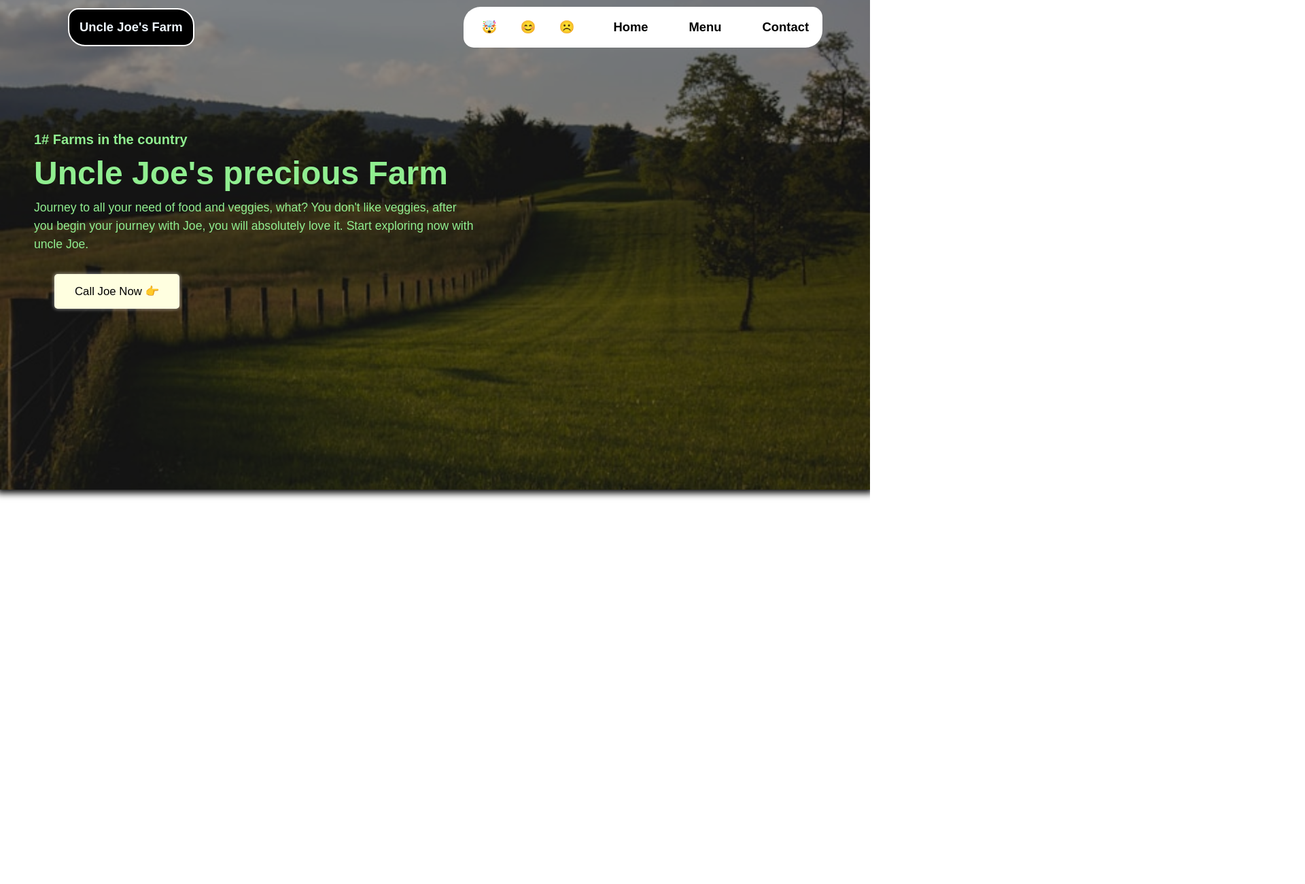
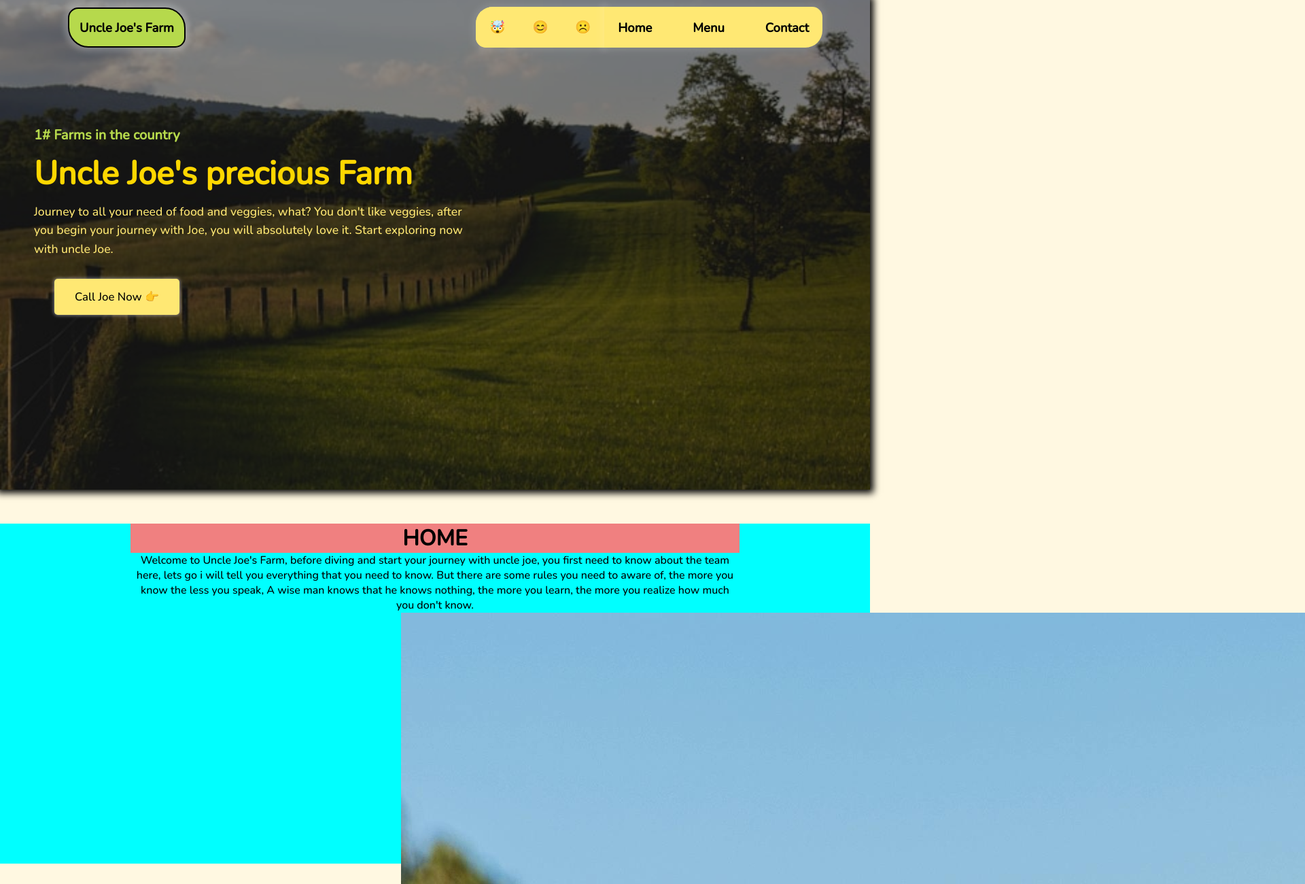
Before and after one commit to FadilMS18/restaurant-page, a website built with webpack: page src/index.html in a window 1280 px wide. Shown: the top 1300 px of the page at 68% size, 1920 px wide, since content can reach past the window. Built offline with nearby package versions, Linux system fonts and the light colour scheme.

Commit message:
Finally fix the problem with duplicated asset

```diff
--- a/package.json
+++ b/package.json
@@ -15,9 +15,9 @@
   "devDependencies": {
     "css-loader": "^6.10.0",
     "file-loader": "^6.2.0",
+    "html-loader": "^5.0.0",
     "html-webpack-plugin": "^5.6.0",
     "style-loader": "^3.3.4",
-    "url-loader": "^4.1.1",
     "webpack": "^5.90.3",
     "webpack-cli": "^5.1.4",
     "webpack-dev-server": "^5.0.3",
--- a/src/style.css
+++ b/src/css/header.css
@@ -1,5 +1,13 @@
 :root{
-    font-family: arial ;
+    font-family: 'nunito' ;
+    --primary : #B6D94C;
+    --secondary : #FFE873;
+    --support : #87CEEB;
+    --primaryHard : #65B741;
+    --secondaryHard :gold;
+    --black : #000000;
+    --white : #FFFFFF;
+
 }
 
 *{
@@ -11,14 +19,24 @@
     margin:0;
 }
 
+a{
+    color: inherit;
+    text-decoration: none;
+}
+a:visited{
+    color: inherit;
+    text-decoration: none;
+}
+
 body{
     height: 1000vh;
-    /* background-image: linear-gradient(to right bottom, #008DDA, #41C9E2, #ACE2E1, #f7eedd); */
+    background-color:#FFF8E1;
+    /* background-color:#E0E0E0; */
 }
 
 header#header{
     height:90vh;
-    background-image: url(./images/collin-wulrT9QNAoA-unsplash.jpg);
+    background-image: url(./../images/collin-wulrT9QNAoA-unsplash.jpg);
     background-size: cover;
     background-repeat: no-repeat;
     background-position: center;
@@ -31,7 +49,6 @@ header > nav#nav{
     height: 60px;
     align-items: center;
     justify-content: center;
-    /* background-color: hsl(0, 0%, 100%, .5); */
     padding: 10px 0 0 100px;
     position: sticky;
     top: 0;
@@ -46,27 +63,29 @@ nav *{
 }
 
 nav#nav > h3{
-    color: aliceblue;
+    color: var(--black);
     align-self: center;
     margin : 0 auto 0 0;
     transition: .3s;
     cursor:pointer;
-    border: solid 2px white;
+    border: solid 2px var(--black);
     padding:15px;
-    background-color: black;
-    border-radius: 15px 25px 15px 25px ;
+    background-color: var(--primary);
+    border-radius: 15px 30px 15px 30px ;
     user-select: none;
+    box-shadow: 0px 0px 10px 5px rgba(255, 255, 255, .25);
 }
 
 #nav > h3:hover{
-    background-color: lightgreen;
-    color: black;
+    background-color: var(--primaryHard);
+    color: var(--white);
+    border: solid 2px var(--white);
 }
 
 #nav > h3:active{
-    color:white;
-    background-color: black;
-    border: 2px solid lightgreen;
+    color:var(--black);
+    background-color: var(--primary);
+    border: 2px solid var(--black);
 }
 
 #nav > h3:hover{
@@ -76,25 +95,27 @@ nav#nav > h3{
     scale:1
 }
 
+#nav > section{
+    box-shadow: 0px 0px 10px 5px rgba(255, 255, 255, .1);
+}
+
 nav > section:first-of-type{
     display: flex;
     align-items: center;
     justify-content: center;
-    gap:20px;
-    padding:0 30px 0 20px;
     height: 100%;
     border-radius:25px 0 0 15px ;
+    background-color: var(--secondary);
 }
 
 nav > section:first-of-type button{
-    background-color: rgba(255, 255, 255, .5);
+    height: 100%;
+    padding:20px;
     border:none;
-    border-radius:50%;
-    padding:7px;
     cursor: pointer;
     transition:.25s;
+    background-color: var(--secondary);
 }
-
 
 nav > section:last-child{
     height: 100%;
@@ -103,8 +124,10 @@ nav > section:last-child{
     gap:20px;
     margin-right:70px;
     border-radius: 0px 15px 25px 0;
+    background-color: var(--secondary);
 
 }
+
 
 nav  > section:last-child > button{
     padding:0 20px;
@@ -116,16 +139,17 @@ nav  > section:last-child > button{
 
     cursor:pointer;
     font-weight: bold;
-    transition:.25s
+    transition:.25s;
+    font-family: 'nunito';
 }
 
 nav > section:first-of-type > button:hover{
-    background-color: hsl(120, 73%, 75%, .7);
+    background-color: var(--primary);
     transform: scale(1.3);
 }
 
 nav > section:last-child > button:hover{
-    background-color: hsl(120, 73%, 75%, .7);
+    background-color: var(--primary);
     transform: scale(1.08);
 }
 
@@ -158,7 +182,7 @@ nav > section{
     justify-content: center;
     margin: 0 0 0 50px;
     gap:10px;
-    color: lightgreen;
+    color: var(--primary);
 }
 
 #cover-container > h5 {
@@ -167,33 +191,37 @@ nav > section{
 
 #cover-container > h1{
     font-size: 3rem;
+    color: var(--secondaryHard);
 }
 
 #cover-container > p{
     font-size:1.1rem;
     line-height: 1.7rem;
+    color:var(--secondary);
 }
 
-#cover-container > button{
+#cover-container > a{
     margin:20px 0 0 30px;
+    font-family: 'nunito';
     width:fit-content;
     padding:15px 30px;
     border:none;
     border-radius:5px;
     cursor:pointer;
-    color: black;
-    background-color: lightyellow;
+    color: var(--black);
+    background-color: var(--secondary);
     box-shadow: 0px 0px 5px 1px rgba(255, 255, 255, .45);
     font-size: 1.05rem;
     transition: .2s;
 }
 
-#cover-container > button::after{
+#cover-container > a::after{
     content :'👉'
 }
 
-#cover-container > button:hover{
+#cover-container > a:hover{
     background-color: black;
     color:gold;
     transform: scale(1.03);
+    box-shadow:0px 35px 35px -18px rgba(255, 255, 255), 0px 0px 5px 1px rgba(255, 255, 255, .35);
 }
--- /dev/null
+++ b/src/css/home.css
@@ -0,0 +1,28 @@
+#content{
+    height: 500px;
+    background-color: aqua;
+    display: flex;
+    flex-direction: column;
+    align-items: center;
+    margin-top:50px;
+    padding:0 15%;
+}
+
+#title{
+    background-color: lightcoral;
+    width: 100%;
+    text-align: center;
+}
+
+#description{
+    text-align: center;
+    font-size: 1rem;
+}
+
+#team1{
+    width: 100px;
+}
+
+#team1 > img{
+    object-fit:cover
+}
--- a/src/index.html
+++ b/src/index.html
@@ -3,6 +3,9 @@
   <head>
     <meta charset="UTF-8" />
     <meta name="viewport" content="width=device-width, initial-scale=1.0" />
+    <link rel="preconnect" href="https://fonts.googleapis.com">
+    <link rel="preconnect" href="https://fonts.gstatic.com" crossorigin>
+    <link href="https://fonts.googleapis.com/css2?family=Nunito+Sans:ital,opsz,wght@0,6..12,200..1000;1,6..12,200..1000&family=Nunito:wght@500&family=Rubik&display=swap" rel="stylesheet">
     <title>Document</title>
   </head>
   <body>
@@ -31,9 +34,23 @@
         <h5>1# Farms in the country</h5>
         <h1>Uncle Joe's precious Farm</h1>
         <p>Journey to all your need of food and veggies, what? You don't like veggies, after you begin your journey with Joe, you will absolutely love it. Start exploring now with uncle Joe. </p>
-        <button>Call Joe Now </button>
+        <a id="anchor" href="#test">Call Joe Now </a>
+
       </div>
     </div>
     </header>
+
+    <main id="content">
+      <h1 id="title">HOME</h1>
+      <p id="description">Welcome to Uncle Joe's Farm, before diving and start your journey with uncle joe, you first need to know about the team here, lets go i will tell you everything that you need to know. But there are some rules you need to aware of, the more you know the less you speak, A wise man knows that he knows nothing, the more you learn, the more you realize how much you don't know.  </p>
+      <div id="content-container">
+        <div id="team1" class="home-content">
+          <img src="./images/pexels-jake-heinemann-1482101.jpg" alt="">
+        </div>
+        <div class="home-content"></div>
+        <div class="home-content"></div>
+      </div>
+
+    </main>
   </body>
 </html>
--- a/src/index.js
+++ b/src/index.js
@@ -1,4 +1,7 @@
-import './style.css'
+import './css/header.css'
+import './css/home.css'
+import './css/main.css'
+import './css/contact.css'
 // import oranges from './images/collin-wulrT9QNAoA-unsplash.jpg'
 
 console.log('Hello, world!')
--- a/webpack.common.js
+++ b/webpack.common.js
@@ -9,6 +9,7 @@ module.exports = {
         filename:'[name].bundle.js',
         path:path.resolve(__dirname, 'dist'),
         clean:true,
+        assetModuleFilename: 'images/[hash][ext][query]'
     },
     plugins:[
         new HTMLWebpackPlugin({
@@ -30,6 +31,10 @@ module.exports = {
                 test:/\.(png|svg|jpg|jpeg|gif)/i,
                 type:'asset/resource'
             },
+            {
+                test:/\.html$/i,
+                loader:'html-loader'
+            },
         ]
     }
 
--- a/webpack.dev.js
+++ b/webpack.dev.js
@@ -7,6 +7,6 @@ module.exports = merge(common, {
     devServer:{
         static:'./dist',
         hot:true,
-        watchFiles:['./src/style.css', './src/js', './src/index.html', './src/images'],
+        watchFiles:['./src/css', './src/js', './src/index.html'],
     },
 })
```
Also changed, not shown: dist/images/736cb9c92e81b15f5967.jpg (renamed from dist/736cb9c92e81b15f5967.jpg), dist/images/aa712dc1afa949116f81.jpg (added), dist/index.html, dist/main.bundle.js, src/css/contact.css (added), src/css/main.css (added), src/images/pexels-jake-heinemann-1482101.jpg (added), 2 other files.
